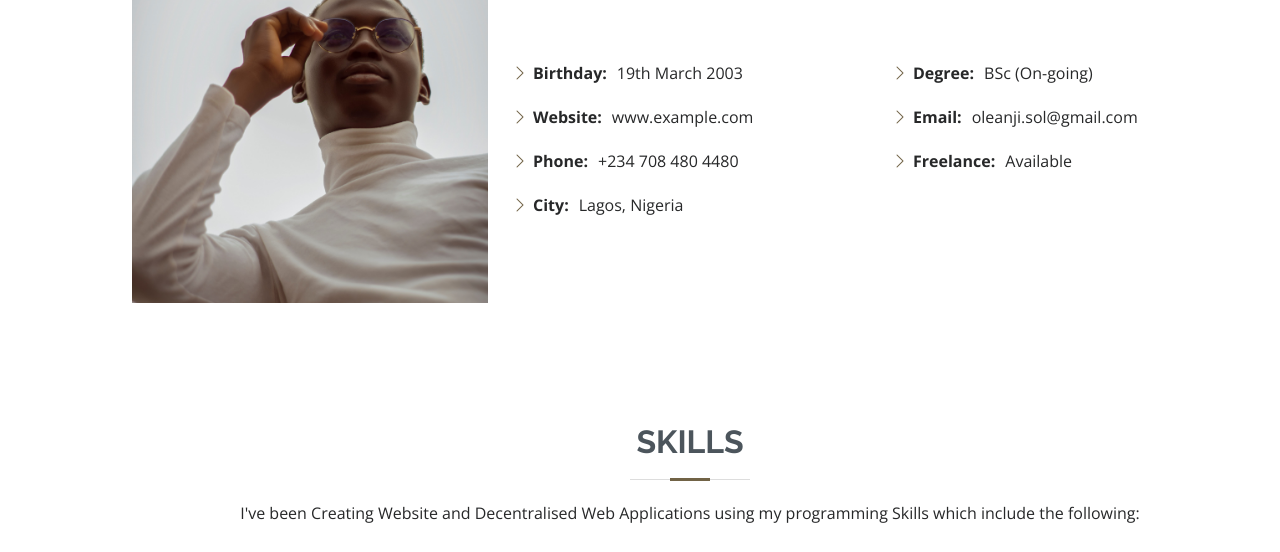
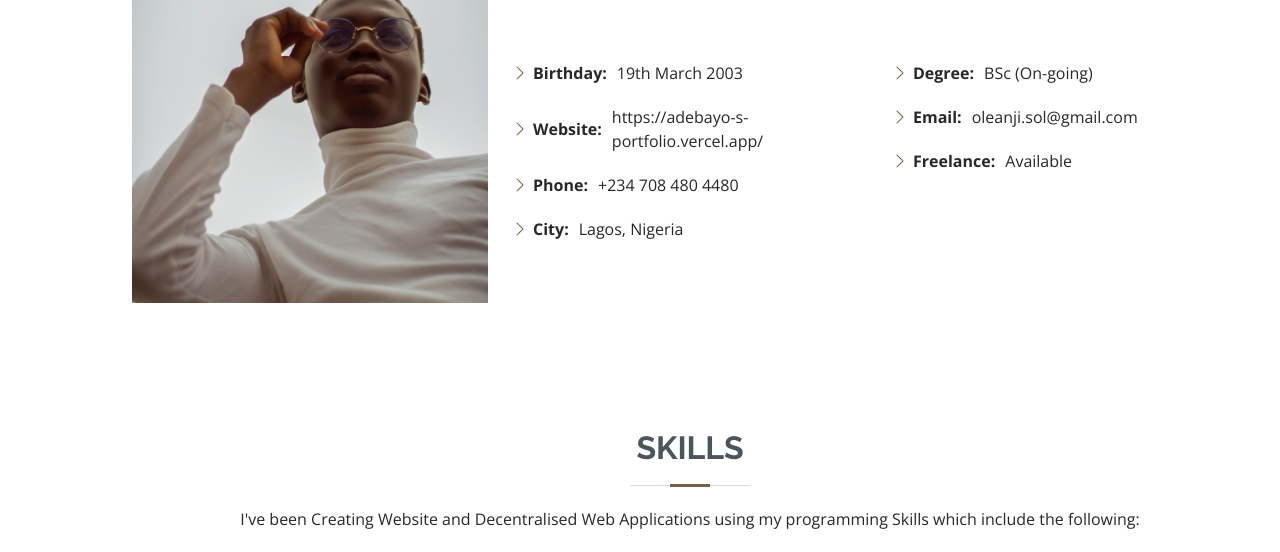
Before and after one commit to OleanjiKingCode/Adebayo-s-Portfolio, a plain HTML site: page index.html in a window 1280 px wide. Shown: the part 1099-1651 px from the top of the page. Drawn offline with nearby package versions, Linux system fonts and the light colour scheme.

Commit message:
Update index.html

```diff
--- a/index.html
+++ b/index.html
@@ -203,7 +203,7 @@
                     </li>
                     <li>
                       <i class="bi bi-chevron-right"></i>
-                      <strong>Website:</strong> <span>www.example.com</span>
+                      <strong>Website:</strong> <span>https://adebayo-s-portfolio.vercel.app/</span>
                     </li>
                     <li>
                       <i class="bi bi-chevron-right"></i>
```
